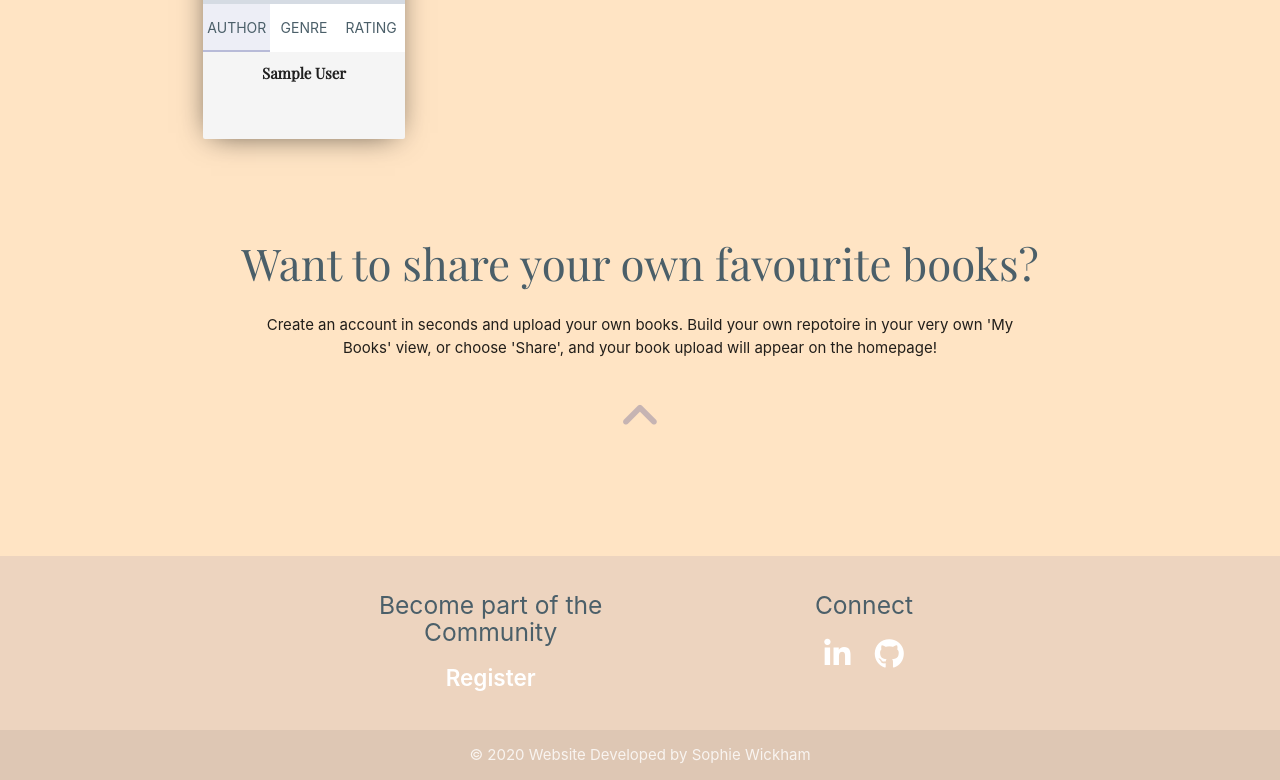
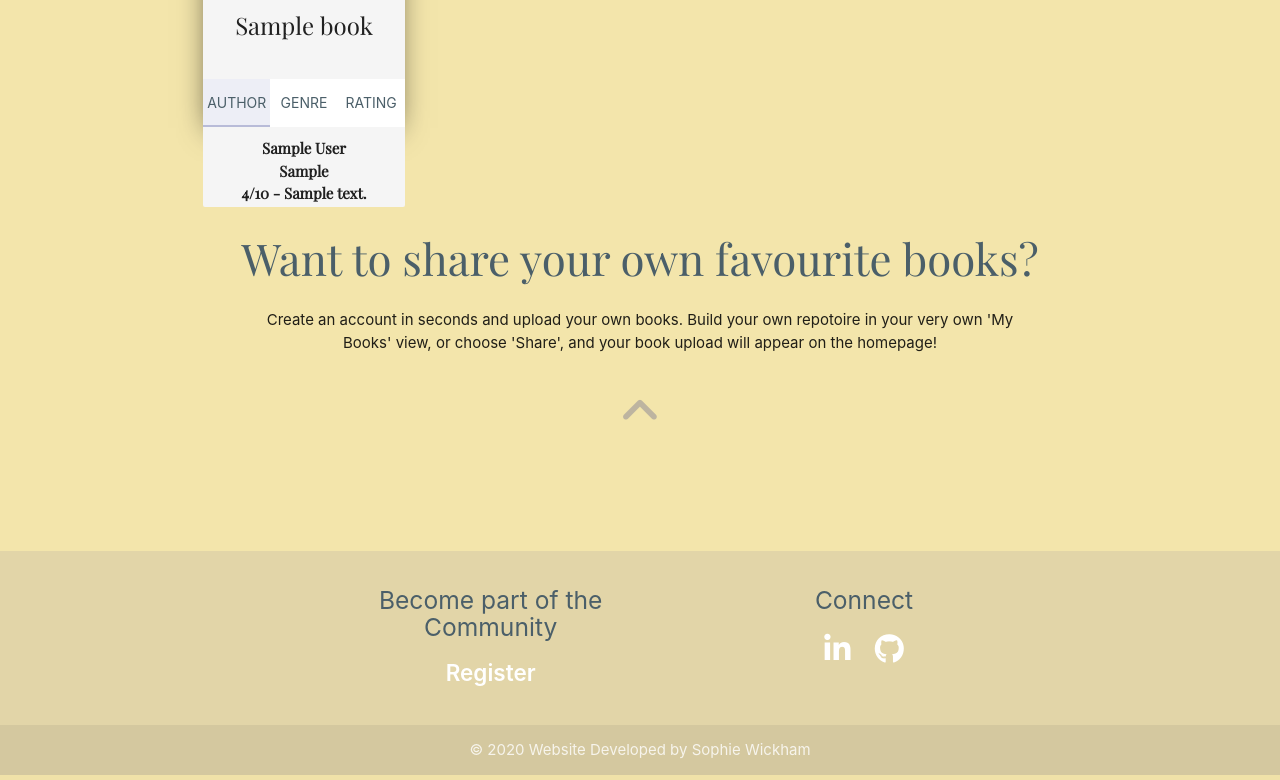
Before and after one commit to margaretalice/Englishcookery, a Flask app: page / in a window 1280 px wide. Shown: the part 1658-2438 px from the top of the page. Run offline with Flask 2, Linux system fonts and the light colour scheme; grey boxes marked "Sample" are stand-in pictures; a database or web service that is not in the repository returns one stand-in record (values such as "Sample title"); some libraries are stand-ins or nearby versions.

Commit message:
. updated

```diff
--- a/app.py
+++ b/app.py
@@ -7,8 +7,7 @@
 app = Flask(__name__)
 
 app.config["MONGO_DBNAME"] = 'i_brary'
-app.config['MONGO_URI'] = 'mongodb://sw1ckham:1hamcvcw123@myfirstcluster-shard-00-00-iff8d.mongodb.net:27017,myfirstcluster-shard-00-01-iff8d.mongodb.net:27017,myfirstcluster-shard-00-02-iff8d.mongodb.net:27017/i_brary?ssl=true&replicaSet=myFirstCluster-shard-0&authSource=admin&retryWrites=true&w=majority'
-
+app.config['MONGO_URI'] =  'mongodb://sw1ckham:1hamcvcw123@myfirstcluster-shard-00-00-iff8d.mongodb.net:27017,myfirstcluster-shard-00-01-iff8d.mongodb.net:27017,myfirstcluster-shard-00-02-iff8d.mongodb.net:27017/i_brary?ssl=true&replicaSet=myFirstCluster-shard-0&authSource=admin&retryWrites=true&w=majority'
 mongo = PyMongo(app)
 
 
--- a/static/css/style.css
+++ b/static/css/style.css
@@ -3,6 +3,7 @@
 html {
     scroll-behavior: smooth;
 }
+
 
 body {
     display: -webkit-box;
@@ -13,7 +14,7 @@
     -webkit-box-direction: normal;
         -ms-flex-direction: column;
             flex-direction: column;
-    background-color:bisque;
+    background-color:#f3e5ab;
   }
 
 main {
--- a/templates/base.html
+++ b/templates/base.html
@@ -1,5 +1,3 @@
-
-
 <!DOCTYPE html>
 <html lang="en">
 
--- a/templates/index.html
+++ b/templates/index.html
@@ -1,16 +1,11 @@
-{% extends 'base.html' %}
+{% extends'base.html' %}
 {% block content %}
-<div class="container-fluid">
-<div class="row" id="intropic">
-
-<img src="https://www.thebalancecareers.com/thmb/WWiegaOXFEWN1VKsDUYiE9scvsI=/400x250/filters:no_upscale():max_bytes(150000):strip_icc()/recipe-notes-cookbook-56a79db75f9b58b7d0ec23bd.jpg">
-</div>
-</div>
 
 <div class="container-fluid">
 	<div class="row valign-wrapper">
 		<div class="col s12 valign">
-			<h2 class="mainHeading center">Welcome to I‑Brary!</h2>
+            <h2 class="mainHeading center">Welcome to I‑Brary!</h2>
+            <img src="https://www.thebalancecareers.com/thmb/WWiegaOXFEWN1VKsDUYiE9scvsI=/400x250/filters:no_upscale():max_bytes(150000):strip_icc()/recipe-notes-cookbook-56a79db75f9b58b7d0ec23bd.jpg" alt="image of cookery notebook">
 			<p class="homePageText center">A site designed for avid readers to share and store your favourite books!
 			</p>
 		</div>
@@ -21,7 +16,7 @@
 
 <div class="container-fluid">
 	<div class="row center">
-		<div class="col s12 m6" id="subcontainer">
+		<div class="col s12 m6" id="sub">
 			<h4 class="subheading">Already a member?</h4>
 			<p class="homePageText">Add a book you have read, or are currently reading, and let our community know what
 				you thoughts.</p>
@@ -46,19 +41,19 @@
 		</div>
 		<div class="col s12 m7 valign carousel">
 			<a class="carousel-item" href="#one!">
-				<img src="{{url_for('static', filename='images/pumpkin.jpg')}}" alt="Image of a book">
+				<img src="static/css/images/celeriac.jpg" alt="Image of a book">
                 </a>
 				<a class="carousel-item" href="#two!">
-					<img src="{{url_for('static', filename='images/pansy.jpg')}}" alt="Image of a book">
+					<img src="static/css/images/gilded.jpg" alt="Image of a book">
                 </a>
 					<a class="carousel-item" href="#three!">
-						<img src="{{url_for('static', filename='images/celeriac.jpg')}}" alt="Image of a book">
+						<img src="static/css/images/meringue.jpg" alt="Image of a book">
                 </a>
 						<a class="carousel-item" href="#four!">
-							<img src="{{url_for('static', filename='images/gilded.jpg')}}" alt="Image of a book">
+							<img src="static/css/images/pansy.jpg" alt="Image of a book">
                 </a>
 							<a class="carousel-item" href="#five!">
-								<img src="{{url_for('static', filename='images/meringue.jpg')}}" alt="Image of a book">
+								<img src="static/css/images/pumpkin.jpg" alt="Image of a book">
                 </a>
 		</div>
 	</div>
@@ -74,16 +69,16 @@
 		<div id="card" class="col s12 m4 xl3 center flexbox">
 			<div class="card hoverable center-block grey lighten-4">
 				<div class="card-image">
-					<img src= "{{book.img_url}}" alt="Image of a book">
+					<img src= "book.img_url" alt="Image of a book">
                     </div>
-					<!-- <div class="card-content title-content">
+				 <div class="card-content title-content">
 						<span class="card-title grey-text text-darken-4">{{book.book_name}}</span>
-					</div> -->
+					</div>
 					<div class="card-tabs">
 						<ul class="tabs">
-							<li class="tab col s4"><a class="active" href="#test4{{loop.index}}">Author</a></li>
-							<li class="tab col s4"><a href="#test5{{loop.index}}">Genre</a></li>
-							<li class="tab col s4"><a href="#test6{{loop.index}}">Rating</a></li>
+							<li class="tab col s4"><a class="active" href="#test4loop.index">Author</a></li>
+							<li class="tab col s4"><a href="#test5loop.index">Genre</a></li>
+							<li class="tab col s4"><a href="#test6loop.index">Rating</a></li>
 						</ul>
 					</div>
 
```
